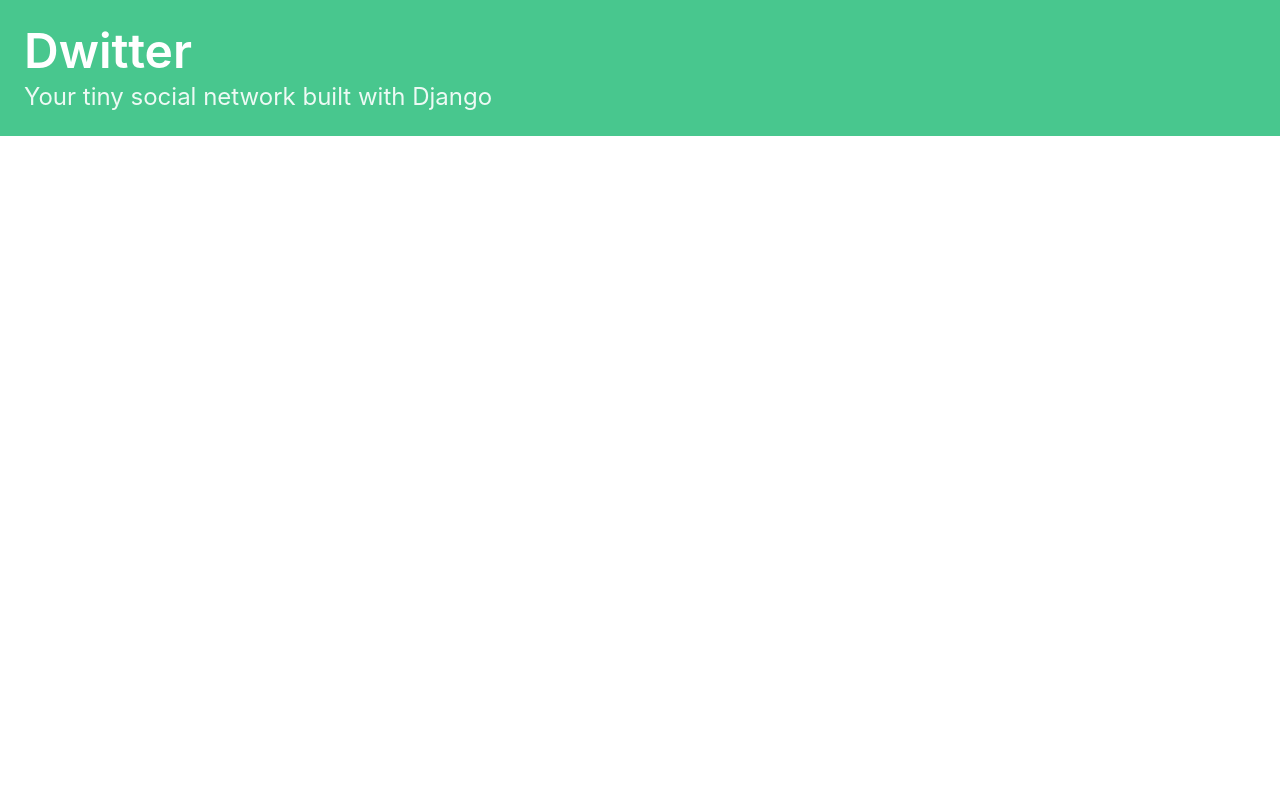
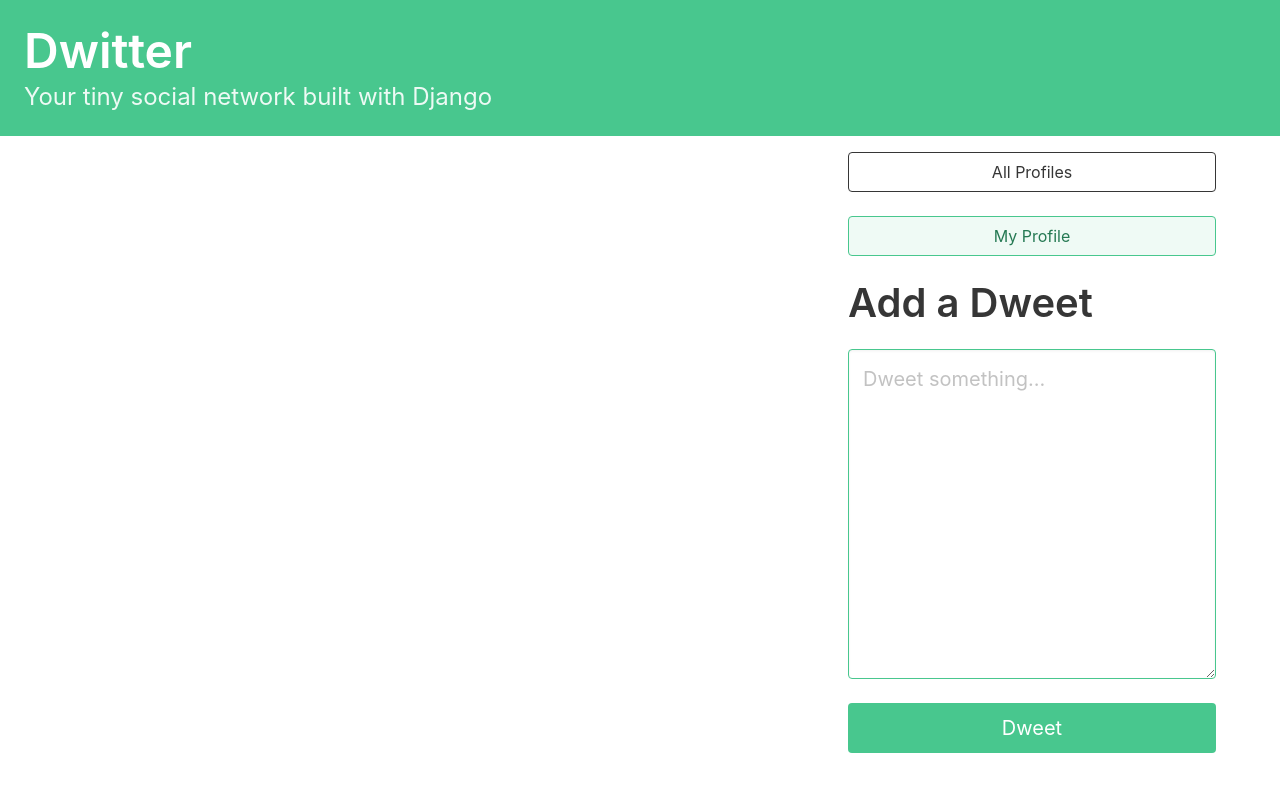
Before and after one commit to bricheek/django-social, a Django app: page / in a window 1280 px wide. Before the commit the page ends 136 px from the top, so only its background shows below. Run offline with Django 3.2, Linux system fonts and the light colour scheme.

Commit message:
finished front end functions

```diff
--- /dev/null
+++ b/social/dwitter/forms.py
@@ -0,0 +1,18 @@
+from django import forms
+from .models import Dweet
+
+class DweetForm(forms.ModelForm):
+    body = forms.CharField(
+        required=True,
+        widget=forms.widgets.Textarea(
+            attrs={
+                "placeholder": "Dweet something...",
+                "class": "textarea is-success is-medium",
+            }
+        ),
+    label=""
+    )
+
+    class Meta:
+        model = Dweet
+        exclude = ("user", )
--- a/social/dwitter/templates/base.html
+++ b/social/dwitter/templates/base.html
@@ -1,4 +1,4 @@
-<!DOCTYPE html>
+<!Base DOCTYPE html>
 <html lang="en">
 <head>
     <meta charset="UTF-8">
@@ -9,6 +9,7 @@
     <title>Dwitter</title>
 </head>
 <body>
+    <a href="{% url 'dwitter:dashboard' %} ">
     <section class="hero is-small is-success mb-4">
         <div class="hero-body">
             <h1 class="title is-1">Dwitter</h1>
@@ -17,6 +18,7 @@
             </p>
         </div>
     </section>
+    </a>
         <div class="container">
             <div class="columns">
 
--- /dev/null
+++ b/social/dwitter/templates/dwitter/dashboard.html
@@ -0,0 +1,50 @@
+{% extends 'base.html' %}
+
+{% block content %}
+
+<div class="column">
+    {% for followed in user.profile.follows.all %}
+        {% for dweet in followed.user.dweets.all %}
+            <div class="box">
+                {{ dweet.body }}
+                <span class="is-small has-text-grey-light">
+                    ({{ dweet.created_at }} by {{ dweet.user.username }}
+                </span>
+            </div>
+        {% endfor %}
+    {% endfor %}
+</div>
+
+<div class="column is-one-third">
+    <div class="block">
+        <a href="{% url 'dwitter:profile_list' %} ">
+            <button class="button is-dark is-outlined is-fullwidth">
+                All Profiles
+            </button>
+        </a>
+    </div>
+    <div class="block">
+        <a href="{% url 'dwitter:profile' request.user.profile.id %} ">
+            <button class="button is-success is-light is-outlined is-fullwidth">
+                My Profile
+            </button>
+        </a>
+    </div>
+    <div class="block">
+        <div class="block">
+            <h2 class="title is-2">Add a Dweet</p>
+        </div>
+        <div class="block">
+    <form method="post">
+        {% csrf_token %}
+        {{ form.as_p }}
+        <button class="button is-success is-fullwidth is-medium mt-5"
+                type="submit">Dweet
+        </button>
+    </form>
+</div>
+</div>
+</div>
+
+
+{% endblock content %}
--- a/social/dwitter/views.py
+++ b/social/dwitter/views.py
@@ -1,8 +1,16 @@
-from django.shortcuts import render
+from django.shortcuts import render, redirect
 from .models import Profile
+from .forms import DweetForm
 
 def dashboard(request):
-    return render(request, "base.html")
+    form = DweetForm(request.POST or None)
+    if request.method == "POST":
+        if form.is_valid():
+            dweet = form.save(commit=False)
+            dweet.user = request.user
+            dweet.save()
+            return redirect("dwitter:dashboard")
+    return render(request, "dwitter/dashboard.html", {"form": form})
 
 def profile_list(request):
     profiles = Profile.objects.exclude(user=request.user)
```
Also changed, not shown: social/dwitter/templates/dwitter/profile.html (+8 -1 lines), social/db.sqlite3.
